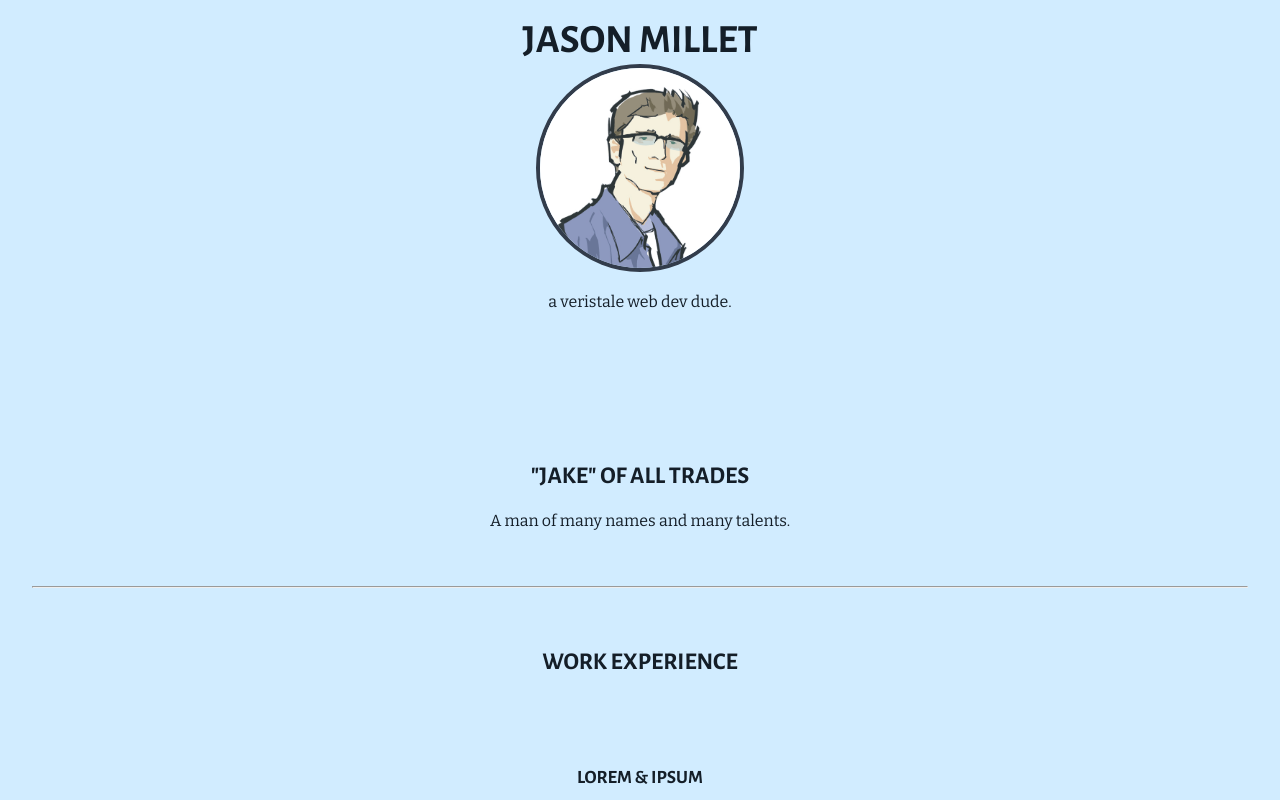
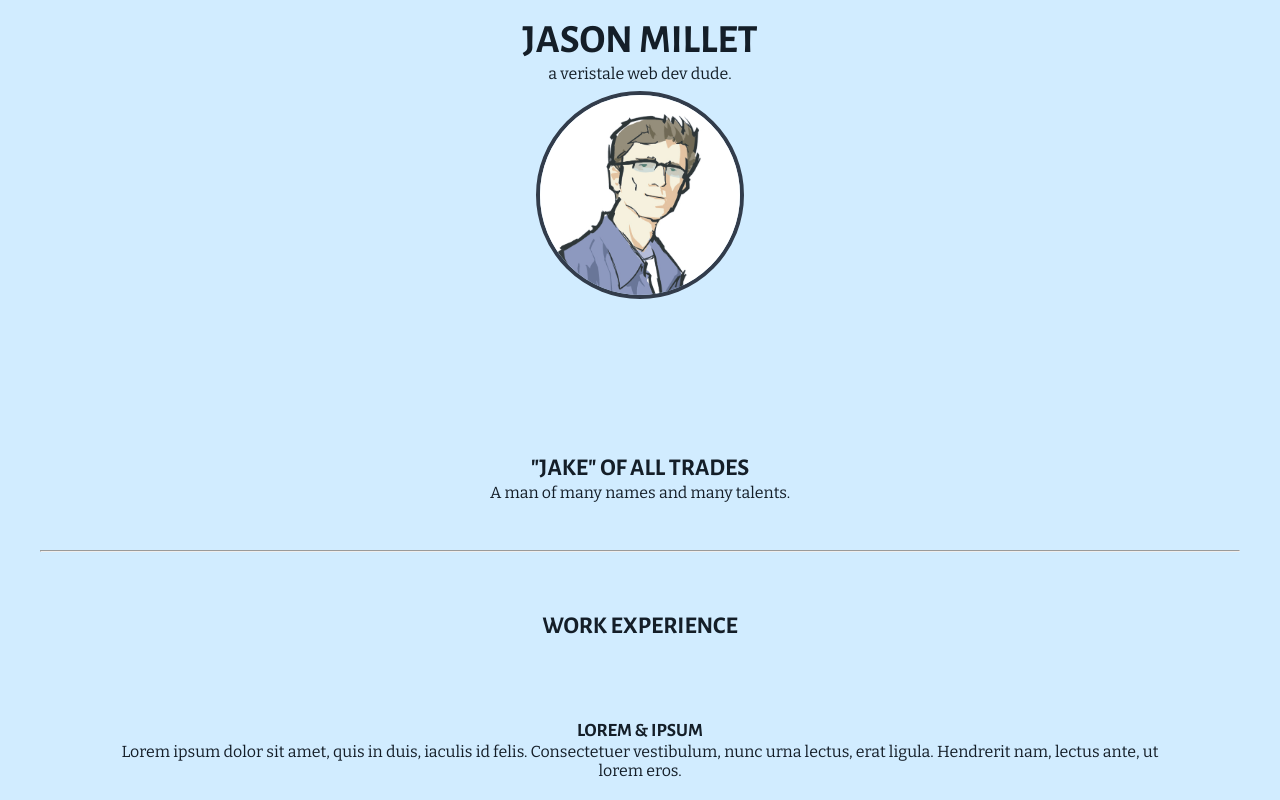
Before and after one commit to DinoJetPilot/jake-of-all-trades, a plain HTML site: page index.html in a window 1280 px wide. Shown: the top 800 px of the page. Drawn offline with nearby package versions, Linux system fonts and the light colour scheme.

Commit message:
Minor edits to personal page again

```diff
--- a/index.html
+++ b/index.html
@@ -21,8 +21,8 @@
 
     <div id="top-container">
         <h1>Jason Millet</h1>
+        <p>a veristale web dev dude.</p>
         <img id="avatar" src="images/jm-sketch.png" alt='Jason "Jake" Millet'>
-        <p>a veristale web dev dude.</p>
     </div>
 
     <div class="middle-container">
--- a/misc/styles.css
+++ b/misc/styles.css
@@ -23,10 +23,17 @@ h3 {
     font-family: 'Alegreya Sans', sans-serif;
     font-weight: 700;
     text-transform: uppercase;
+    margin-bottom: 0;
 }
 
 div {
     padding: 2rem;
+    margin: 0.5rem;
+}
+
+p {
+    margin: 0 auto;
+    margin-bottom: 0.5rem;
 }
 
 .footer-link {
@@ -44,6 +51,6 @@ div {
 }
 
 #top-container {
-    padding-top: 1rem;
+    padding-top: 0.5rem;
     position: relative;
 }
```
